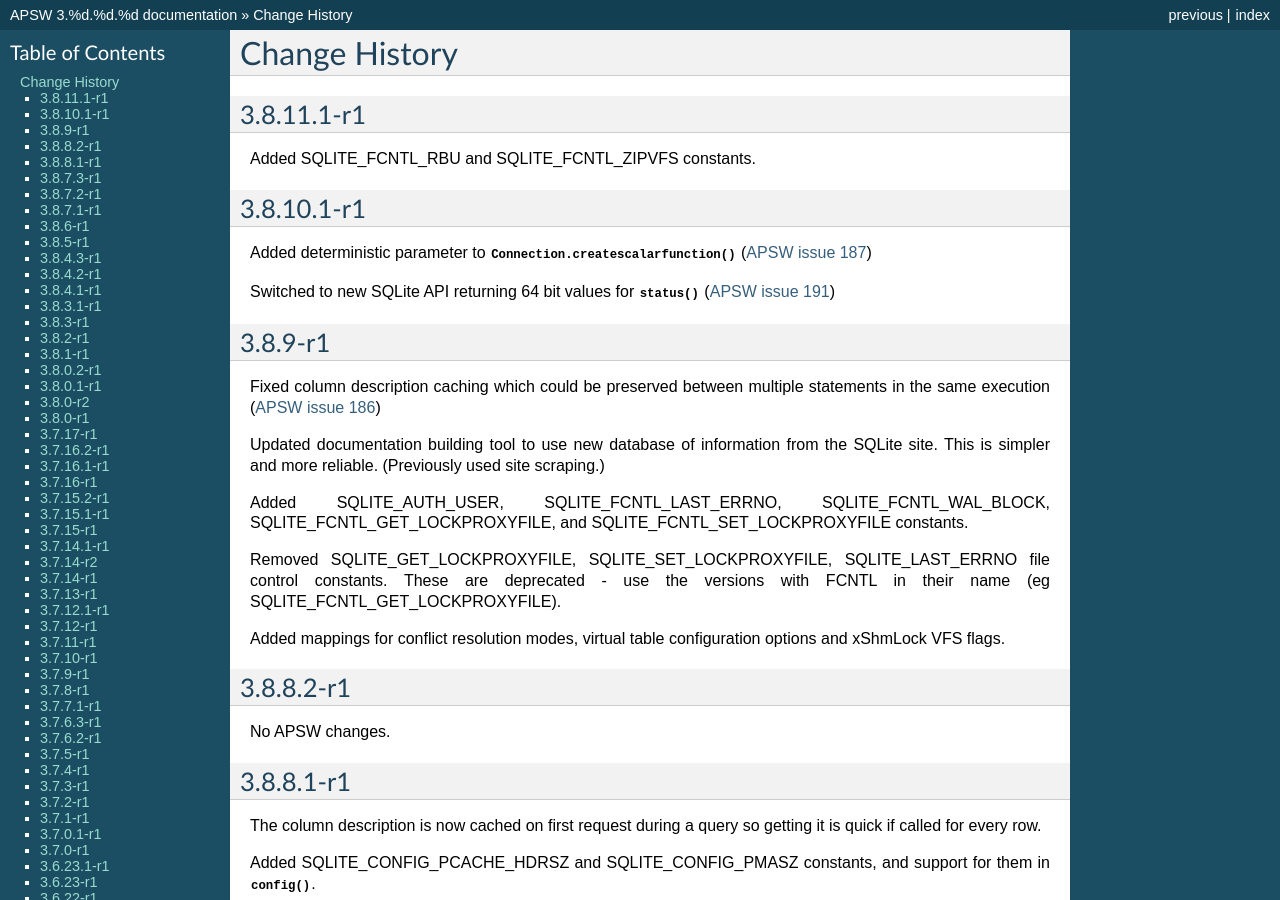
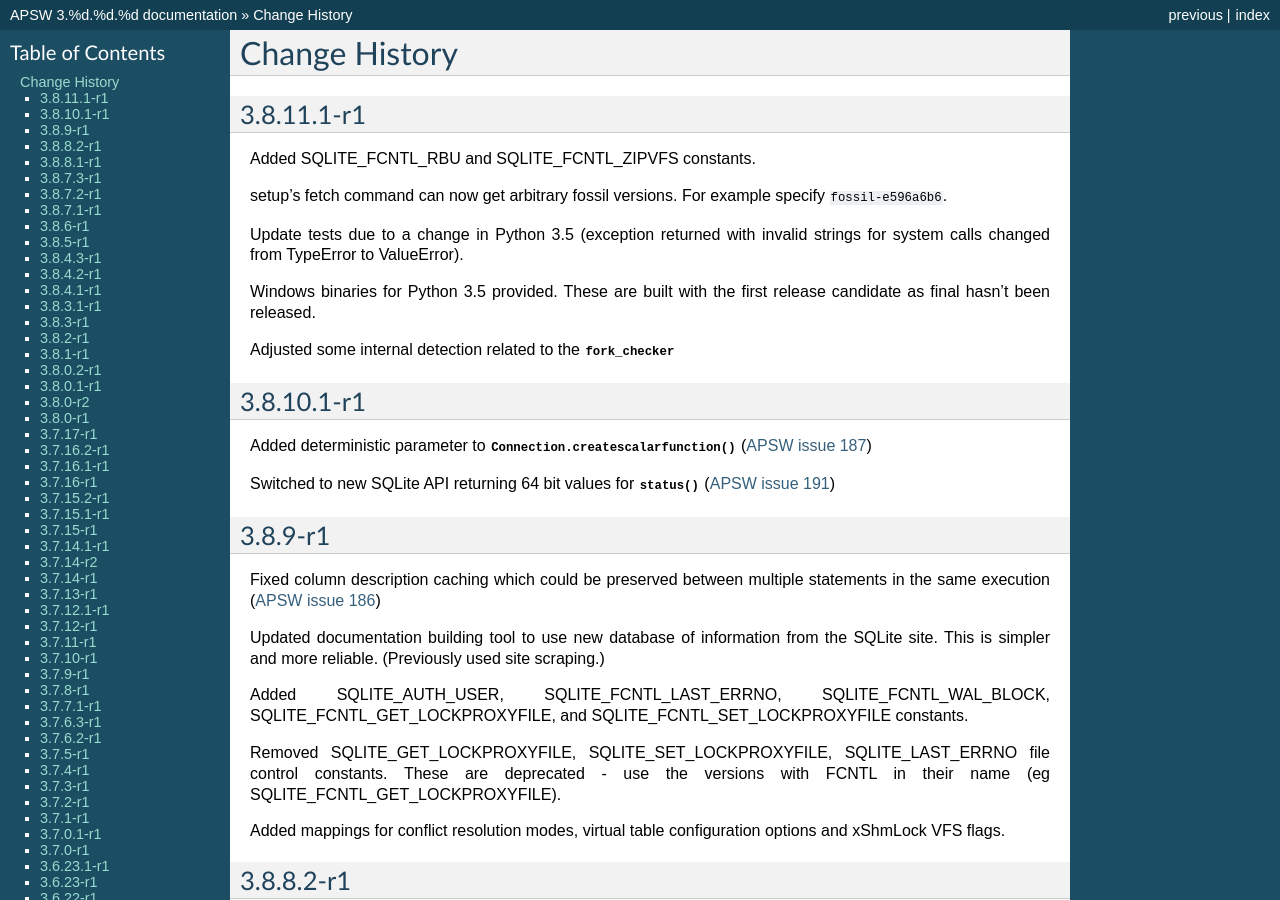
Before and after one commit to rogerbinns/apsw, a Sphinx documentation site: the page built from doc/changes.rst, in a window 1280 px wide and 900 px high. Built offline with Sphinx 7.4.7, drawn with Linux system fonts in a browser that asks for light colours; pages that are not in the unit, such as notebooks, are missing from menus; the version number is read from the project's files by our own code.

Commit message:
Release bump

```diff
--- a/doc/changes.rst
+++ b/doc/changes.rst
@@ -6,6 +6,20 @@
 ===========
 
 Added SQLITE_FCNTL_RBU and SQLITE_FCNTL_ZIPVFS constants.
+
+setup's fetch command can now get arbitrary fossil versions.  For
+example specify ``fossil-e596a6b6``.
+
+Update tests due to a change in Python 3.5 (exception returned with
+invalid strings for system calls changed from TypeError to
+ValueError).
+
+Windows binaries for Python 3.5 provided.  These are built with the
+first release candidate as final hasn't been released.
+
+Adjusted some internal detection related to the :meth:`fork_checker
+<fork checker>`
+
 
 3.8.10.1-r1
 ===========
--- a/doc/download.rst
+++ b/doc/download.rst
@@ -60,6 +60,11 @@
   <https://github.com/rogerbinns/apsw/releases/download/3.8.11.1-r1/apsw-3.8.11.1-r1.win32-py3.4.exe>`__
   `64bit
   <https://github.com/rogerbinns/apsw/releases/download/3.8.11.1-r1/apsw-3.8.11.1-r1.win-amd64-py3.4.exe>`__
+
+* Windows Python 3.5 `32bit
+  <https://github.com/rogerbinns/apsw/releases/download/3.8.11.1-r1/apsw-3.8.11.1-r1.win32-py3.5.exe>`__
+  `64bit
+  <https://github.com/rogerbinns/apsw/releases/download/3.8.11.1-r1/apsw-3.8.11.1-r1.win-amd64-py3.5.exe>`__
 
 * `apsw-3.8.11.1-r1-sigs.zip
   <https://github.com/rogerbinns/apsw/releases/download/3.8.11.1-r1/apsw-3.8.11.1-r1-sigs.zip>`__
```
Also changed, not shown: 3 other files.
